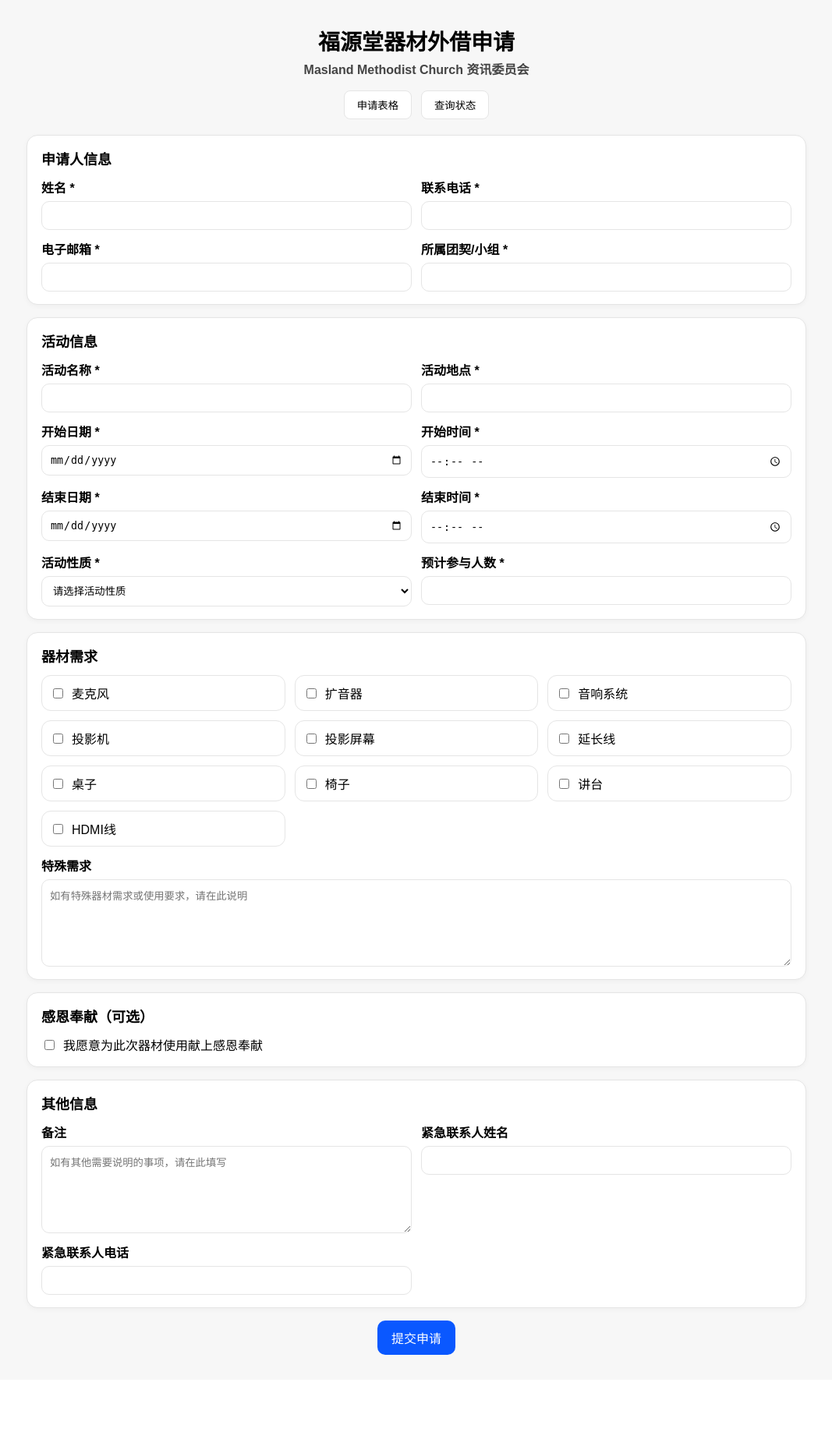
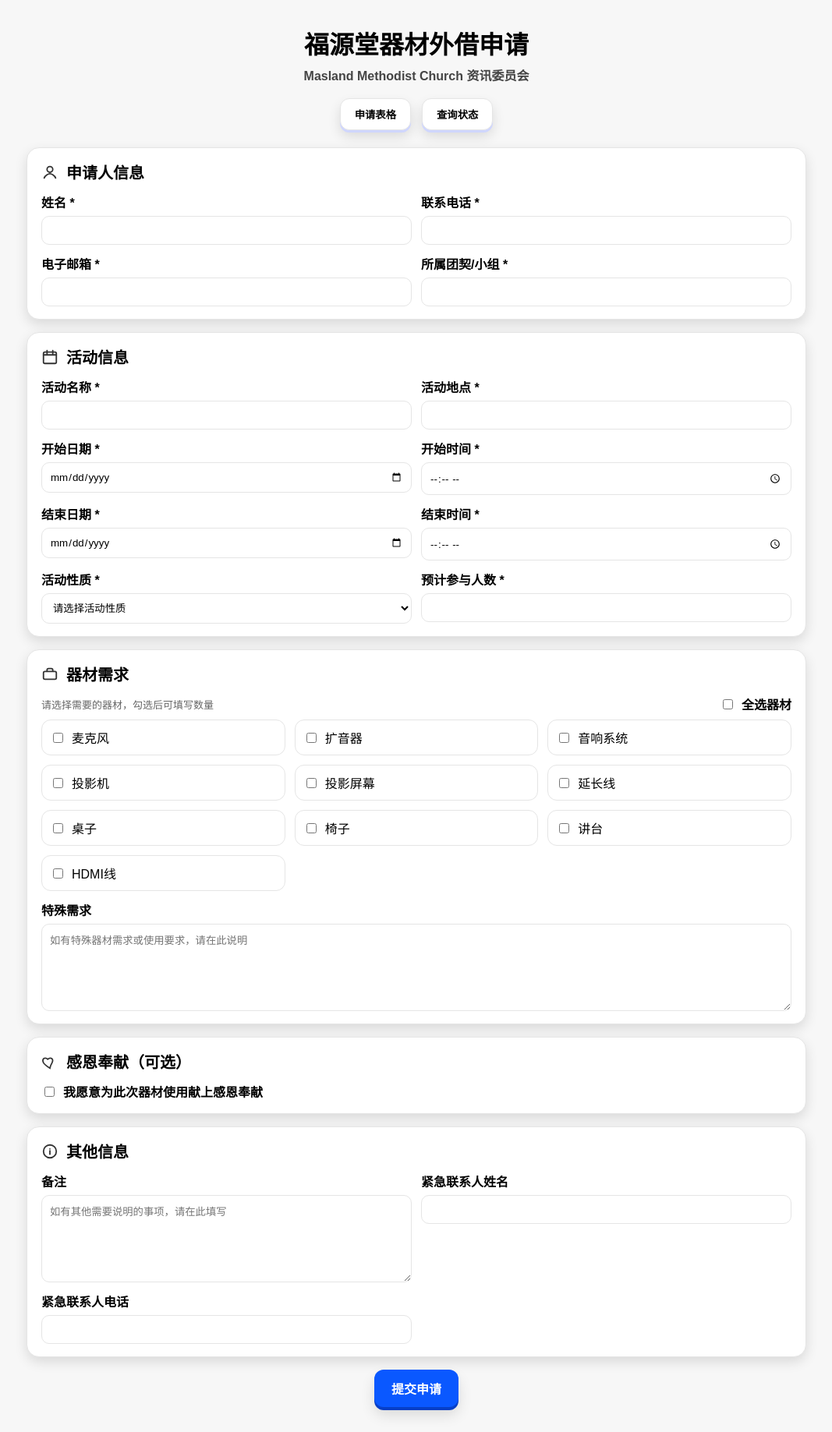
Before and after one commit to xuyue-it/masland, a Flask app: page / in a window 1280 px wide. Shown: the whole page at 78% size, without its empty margins (106-1173 px from the left). Before the commit the page ends 1738 px from the top, so only its background shows below. Run offline with Flask 3, Linux system fonts and the light colour scheme.

Commit message:
UI: add select-all for equipment; YaHei bold titles; 3D tabs; cute icons; non-input text in YaHei

```diff
--- a/templates/index.html
+++ b/templates/index.html
@@ -5,65 +5,126 @@
   <title>福源堂器材外借申请</title>
   <link rel="stylesheet" href="/static/style.css">
   <style>
-    :root{--card:#fff;--bd:#e5e5e5;--muted:#666;--primary:#0a58ff}
-    body{font-family:"Microsoft YaHei",sans-serif;background:#f7f7f7;color:#000;padding:24px}
-    h1{font-size:28px;text-align:center;margin:0 0 4px}
-    h3{font-size:16px;text-align:center;margin:0 0 16px;color:#444}
-    .tabs{display:flex;justify-content:center;gap:12px;margin:14px 0 20px}
-    .tabs button{padding:8px 16px;border:1px solid var(--bd);background:#fff;border-radius:8px;cursor:pointer}
-    .tabs button:hover{background:#f2f6ff}
+    /* 颜色与基础 */
+    :root{
+      --card:#fff; --bd:#e5e5e5; --muted:#666;
+      --primary:#0a58ff; --shadow:rgba(0,0,0,.12);
+    }
+
+    /* 页面主体：输入框不强制微软雅黑；非输入类文本统一微软雅黑 */
+    body{background:#f7f7f7;color:#000;padding:24px;}
+    h1,h2,h3,label,.muted,.tabs button,.nav-title{font-family:"Microsoft YaHei","微软雅黑",sans-serif;}
+
+    /* 标题样式（更大、更粗） */
+    h1{font-size:32px;font-weight:900;text-align:center;margin:0 0 6px}
+    h3{font-size:16px;text-align:center;margin:0 0 18px;color:#444;font-weight:700}
+
+    /* 顶部切换按钮（立体） */
+    .tabs{display:flex;justify-content:center;gap:14px;margin:10px 0 22px}
+    .btn-tab{
+      position:relative; padding:10px 18px; border-radius:12px; border:1px solid var(--bd);
+      background:#fff; cursor:pointer; font-weight:800;
+      box-shadow:0 3px 0 #cfd6ff, 0 8px 16px var(--shadow);
+      transition:transform .08s ease, box-shadow .15s ease;
+    }
+    .btn-tab:hover{transform:translateY(-1px); box-shadow:0 4px 0 #c5ceff,0 10px 18px var(--shadow);}
+    .btn-tab:active{transform:translateY(2px); box-shadow:0 1px 0 #c5ceff,0 4px 10px var(--shadow);}
+
+    /* 卡片排版 */
     form{max-width:1000px;margin:0 auto}
-    .card{background:var(--card);border:1px solid var(--bd);border-radius:14px;padding:16px 18px;margin-bottom:16px;box-shadow:0 2px 6px rgba(0,0,0,.04)}
-    .card h2{font-size:18px;margin:0 0 12px}
+    .card{background:#fff;border:1px solid var(--bd);border-radius:16px;padding:16px 18px;margin-bottom:16px;box-shadow:0 6px 16px var(--shadow)}
+    .card h2{display:flex;align-items:center;gap:10px;font-size:20px;font-weight:900;margin:0 0 12px}
+
+    /* 图标（可爱风） */
+    .icon{width:22px;height:22px;display:inline-flex;align-items:center;justify-content:center}
+
+    /* 表单网格 */
     .grid-2{display:grid;grid-template-columns:1fr 1fr;gap:12px}
     .grid-3{display:grid;grid-template-columns:repeat(3,1fr);gap:10px}
+
+    /* 行与控件 */
     .row{display:flex;flex-direction:column;gap:6px}
-    .row label{font-weight:700}
-    input[type="text"],input[type="email"],input[type="tel"],input[type="date"],input[type="time"],input[type="number"],select,textarea{
-      padding:10px;border:1px solid var(--bd);border-radius:10px;background:#fff;outline:none
+    .row label{font-weight:800}
+    input[type="text"],input[type="email"],input[type="tel"],input[type="date"],
+    input[type="time"],input[type="number"],select,textarea{
+      padding:10px;border:1px solid var(--bd);border-radius:10px;background:#fff;outline:none;
+      /* 输入框不强制微软雅黑，保留用户系统字体 */
+      font-family:inherit;
     }
     textarea{resize:vertical;min-height:90px}
+
+    /* 器材九宫格 */
+    .equip-head{display:flex;align-items:center;justify-content:space-between;margin-bottom:8px}
+    .select-all{display:flex;align-items:center;gap:8px;font-weight:800}
     .equip-grid{display:grid;grid-template-columns:repeat(3,1fr);gap:12px}
     .equip-item{border:1px solid var(--bd);border-radius:12px;padding:10px;display:flex;align-items:center;justify-content:space-between;background:#fff}
     .equip-left{display:flex;align-items:center;gap:8px}
     .qty{display:none;align-items:center;gap:6px}
-    .qty input{width:70px;text-align:center}
+    .qty input{width:72px;text-align:center}
     .muted{color:var(--muted);font-size:13px}
+
+    /* 提交按钮（立体） */
     .submit-wrap{text-align:center;margin-top:14px}
-    .btn{padding:10px 18px;border:none;border-radius:10px;background:var(--primary);color:#fff;font-size:16px;cursor:pointer}
-    .btn:hover{filter:brightness(.95)}
+    .btn-submit{
+      padding:12px 22px;border:none;border-radius:12px;background:var(--primary);color:#fff;
+      font-weight:900;font-size:16px;cursor:pointer;
+      box-shadow:0 4px 0 #063fc7, 0 10px 18px var(--shadow);
+      transition:transform .08s ease, box-shadow .15s ease;
+    }
+    .btn-submit:hover{transform:translateY(-1px); box-shadow:0 5px 0 #063fc7,0 12px 20px var(--shadow);}
+    .btn-submit:active{transform:translateY(2px); box-shadow:0 2px 0 #063fc7,0 6px 12px var(--shadow);}
+
     /* 查询状态卡片 */
+    #statusForm{max-width:520px;margin:0 auto 18px;display:none}
     .status-card{max-width:520px;margin:12px auto 0;padding:12px 14px;border-radius:12px;background:#fff;border:1px solid var(--bd)}
     .status-row{display:flex;justify-content:space-between;margin:6px 0}
     .badge{display:inline-block;padding:2px 8px;border-radius:999px;border:1px solid var(--bd);font-size:12px}
   </style>
 </head>
 <body>
-  <h1>福源堂器材外借申请</h1>
+  <h1 class="nav-title">福源堂器材外借申请</h1>
   <h3>Masland Methodist Church 资讯委员会</h3>
 
   <div class="tabs">
-    <button onclick="window.location.href='/'">申请表格</button>
-    <button onclick="toggleStatusForm()">查询状态</button>
+    <button class="btn-tab" onclick="window.location.href='/'">申请表格</button>
+    <button class="btn-tab" onclick="toggleStatusForm()">查询状态</button>
   </div>
 
   <!-- 查询状态表单 -->
-  <form id="statusForm" class="card" style="display:none;max-width:520px;margin-bottom:18px" onsubmit="return false">
-    <h2>查询审核状态</h2>
+  <form id="statusForm" class="card" onsubmit="return false">
+    <h2>
+      <span class="icon" aria-hidden="true">
+        <!-- 放大镜可爱图标 -->
+        <svg viewBox="0 0 24 24" fill="none" width="22" height="22">
+          <circle cx="11" cy="11" r="7" stroke="#333" stroke-width="2"/>
+          <path d="M20 20l-3.2-3.2" stroke="#333" stroke-width="2" stroke-linecap="round"/>
+        </svg>
+      </span>
+      查询审核状态
+    </h2>
     <div class="row">
       <label for="status_name">姓名 *</label>
       <input type="text" id="status_name" required>
     </div>
     <div class="submit-wrap" style="margin-top:10px">
-      <button class="btn" type="button" onclick="doLookup()">查询</button>
+      <button class="btn-submit" type="button" onclick="doLookup()">查询</button>
     </div>
     <div id="statusResult" class="status-card" style="display:none;"></div>
   </form>
 
   <form action="/submit" method="post" id="mainForm">
-    <!-- 申请人信息（全部必填） -->
+    <!-- 申请人信息 -->
     <section class="card">
-      <h2>申请人信息</h2>
+      <h2>
+        <span class="icon" aria-hidden="true">
+          <!-- 可爱头像 -->
+          <svg viewBox="0 0 24 24" fill="none" width="22" height="22">
+            <circle cx="12" cy="8" r="4" stroke="#333" stroke-width="2"/>
+            <path d="M4 20c1.5-4 6-6 8-6s6.5 2 8 6" stroke="#333" stroke-width="2" stroke-linecap="round"/>
+          </svg>
+        </span>
+        申请人信息
+      </h2>
       <div class="grid-2">
         <div class="row">
           <label>姓名 *</label>
@@ -84,9 +145,18 @@
       </div>
     </section>
 
-    <!-- 活动信息（全部必填） -->
+    <!-- 活动信息 -->
     <section class="card">
-      <h2>活动信息</h2>
+      <h2>
+        <span class="icon" aria-hidden="true">
+          <!-- 可爱日历 -->
+          <svg viewBox="0 0 24 24" fill="none" width="22" height="22">
+            <rect x="3" y="5" width="18" height="16" rx="2" stroke="#333" stroke-width="2"/>
+            <path d="M8 3v4M16 3v4M3 9h18" stroke="#333" stroke-width="2" stroke-linecap="round"/>
+          </svg>
+        </span>
+        活动信息
+      </h2>
       <div class="grid-2">
         <div class="row">
           <label>活动名称 *</label>
@@ -127,9 +197,27 @@
       </div>
     </section>
 
-    <!-- 器材需求（勾选→出现数量） -->
+    <!-- 器材需求 -->
     <section class="card">
-      <h2>器材需求</h2>
+      <h2>
+        <span class="icon" aria-hidden="true">
+          <!-- 可爱工具箱 -->
+          <svg viewBox="0 0 24 24" fill="none" width="22" height="22">
+            <rect x="3" y="8" width="18" height="11" rx="2" stroke="#333" stroke-width="2"/>
+            <path d="M8 8V6a2 2 0 0 1 2-2h4a2 2 0 0 1 2 2v2" stroke="#333" stroke-width="2" />
+          </svg>
+        </span>
+        器材需求
+      </h2>
+
+      <div class="equip-head">
+        <div class="muted">请选择需要的器材，勾选后可填写数量</div>
+        <label class="select-all">
+          <input type="checkbox" id="equip_select_all">
+          全选器材
+        </label>
+      </div>
+
       <div class="equip-grid">
         {% for key, cname in equip_map.items() %}
         <div class="equip-item">
@@ -151,10 +239,18 @@
       </div>
     </section>
 
-    <!-- 感恩奉献（可选；勾选→金额+方式） -->
+    <!-- 感恩奉献 -->
     <section class="card">
-      <h2>感恩奉献（可选）</h2>
-      <label style="display:flex;align-items:center;gap:8px">
+      <h2>
+        <span class="icon" aria-hidden="true">
+          <!-- 可爱爱心 -->
+          <svg viewBox="0 0 24 24" fill="none" width="22" height="22">
+            <path d="M12 21s-7-4.35-9-7.5C1 10 2.5 7 5.5 7c2 0 3.5 1.5 3.5 1.5S10.5 7 12.5 7C15.5 7 17 10 15 13.5 13 16.65 12 21 12 21z" stroke="#333" stroke-width="2" fill="none"/>
+          </svg>
+        </span>
+        感恩奉献（可选）
+      </h2>
+      <label style="display:flex;align-items:center;gap:8px;font-weight:800">
         <input type="checkbox" id="donation_consent" name="donation_consent">
         我愿意为此次器材使用献上感恩奉献
       </label>
@@ -171,13 +267,22 @@
             <option value="银行转账">银行转账</option>
           </select>
         </div>
-        <div class="row"><span class="muted">（不勾选上方复选框则无需填写）</span></div>
+        <div class="row"><span class="muted">（未勾选上方复选框则无需填写）</span></div>
       </div>
     </section>
 
     <!-- 其他信息 -->
     <section class="card">
-      <h2>其他信息</h2>
+      <h2>
+        <span class="icon" aria-hidden="true">
+          <!-- 信息小i -->
+          <svg viewBox="0 0 24 24" fill="none" width="22" height="22">
+            <circle cx="12" cy="12" r="9" stroke="#333" stroke-width="2"/>
+            <path d="M12 8.5v.01M12 11v5" stroke="#333" stroke-width="2" stroke-linecap="round"/>
+          </svg>
+        </span>
+        其他信息
+      </h2>
       <div class="grid-2">
         <div class="row">
           <label>备注</label>
@@ -195,16 +300,18 @@
     </section>
 
     <div class="submit-wrap">
-      <button class="btn" type="submit">提交申请</button>
+      <button class="btn-submit" type="submit">提交申请</button>
     </div>
   </form>
 
   <script>
-    // 查询状态
+    // 显示/隐藏查询状态表单
     function toggleStatusForm(){
       const f=document.getElementById('statusForm');
       f.style.display = (f.style.display==='none'||!f.style.display)?'block':'none';
     }
+
+    // 查询状态
     async function doLookup(){
       const name = (document.getElementById('status_name').value||'').trim();
       const box = document.getElementById('statusResult');
@@ -225,21 +332,36 @@
       }catch(e){ box.textContent='网络或服务器异常';}
     }
 
-    // 器材：勾选→显示数量，并在勾选时把数量设为 required
+    // 器材：勾选→显示数量；新增“全选器材”
     (function initEquip(){
       const ids = {{ equip_map.keys()|list|tojson }};
-      ids.forEach(k=>{
+      const allBox = document.getElementById('equip_select_all');
+
+      function syncOne(k){
         const cb = document.getElementById(`equip_${k}`);
         const box = document.getElementById(`qty_${k}`);
         const qty = document.querySelector(`input[name="equip_${k}_qty"]`);
         if(!cb||!box||!qty) return;
-        const sync=()=>{
-          if(cb.checked){ box.style.display='flex'; qty.required=true; if(!qty.value) qty.value=1;}
-          else{ box.style.display='none'; qty.required=false; }
-        };
-        cb.addEventListener('change', sync);
-        sync();
+        if(cb.checked){ box.style.display='flex'; qty.required=true; if(!qty.value) qty.value=1;}
+        else{ box.style.display='none'; qty.required=false; }
+      }
+
+      // 单个监听
+      ids.forEach(k=>{
+        const cb = document.getElementById(`equip_${k}`);
+        if(cb){ cb.addEventListener('change', ()=>syncOne(k)); syncOne(k); }
       });
+
+      // 全选
+      if(allBox){
+        allBox.addEventListener('change', ()=>{
+          const on = allBox.checked;
+          ids.forEach(k=>{
+            const cb = document.getElementById(`equip_${k}`);
+            if(cb){ cb.checked = on; syncOne(k); }
+          });
+        });
+      }
     })();
 
     // 感恩奉献：勾选→显示金额+方式，并设置 required
@@ -251,8 +373,7 @@
       const sync=()=>{
         const on = consent.checked;
         block.style.display = on ? 'grid' : 'none';
-        amount.required = on;
-        method.required = on;
+        amount.required = on; method.required = on;
         if(!on){ amount.value=''; method.value=''; }
       };
       consent.addEventListener('change', sync);
```
